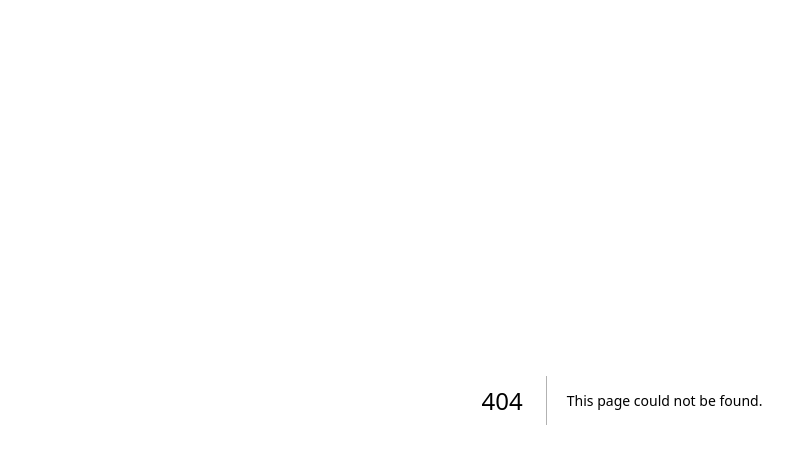
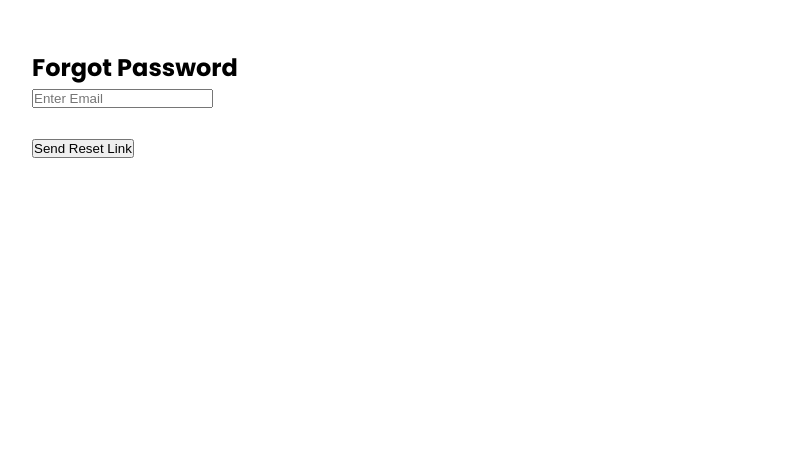
Before and after one commit to seema-1802/Linkendls, a Next.js app in the folder frontend/: page /forgot-password in a window 1280 px wide. Before the commit this address had no page. Shown: the top 464 px of the page, without its empty margins (18-811 px from the left). Built offline with nearby package versions, Linux system fonts and the light colour scheme.

Commit message:
update forgot-password   initial commit

```diff
--- /dev/null
+++ b/frontend/src/pages/forgot-password/index.jsx
@@ -0,0 +1,62 @@
+import { useState } from "react";
+import Swal from "sweetalert2";
+  import { useDispatch } from "react-redux";
+import { forgotPassword } from "@/redux/authThunk";
+import { useRouter } from "next/router";
+
+export default function ForgotPassword() {
+  const [email, setEmail] = useState("");
+  const [loading, setLoading] = useState(false);
+
+const dispatch = useDispatch();
+
+const router = useRouter();
+
+const handleSubmit = async () => {
+  if (!email) {
+    Swal.fire("Error", "Please enter email", "error");
+    return;
+  }
+
+  try {
+    setLoading(true);
+
+    const res = await dispatch(forgotPassword(email)).unwrap();
+
+    Swal.fire({
+      icon: "success",
+      title: "Success",
+      text: res.message,
+    });
+
+    setTimeout(() => {
+     router.push(`/reset-password/${res.token}`);
+    }, 1500);
+
+  } catch (err) {
+    Swal.fire("Error", err, "error");
+  } finally {
+    setLoading(false);
+  }
+ };
+
+  return (
+    <div style={{ padding: 50 }}>
+      <h2>Forgot Password</h2>
+
+      <input
+        type="email"
+        placeholder="Enter Email"
+        value={email}
+        onChange={(e) => setEmail(e.target.value)}
+      />
+
+      <br />
+      <br />
+
+      <button onClick={handleSubmit}>
+        {loading ? "Sending..." : "Send Reset Link"}
+      </button>
+    </div>
+  );
+}
```
